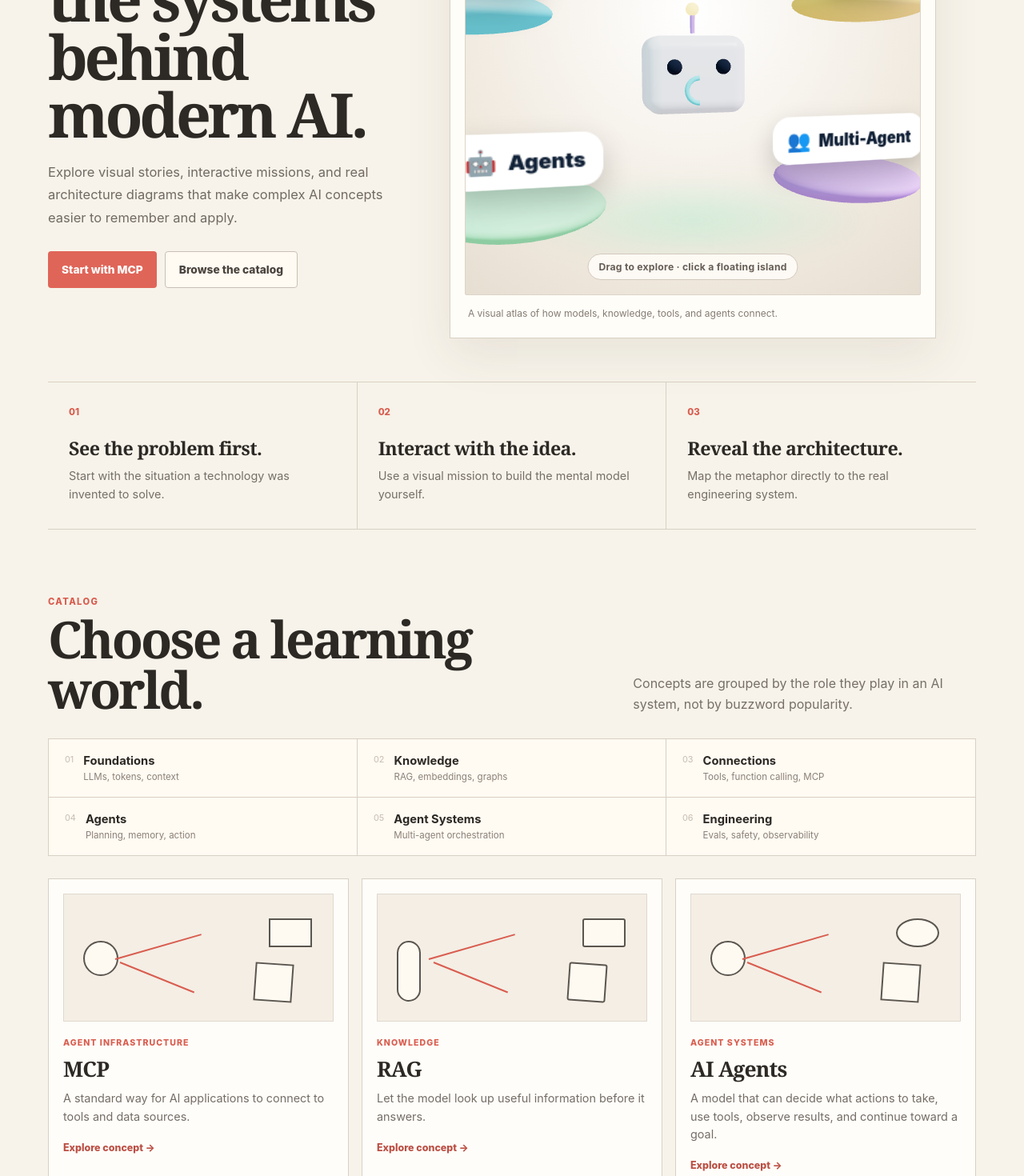
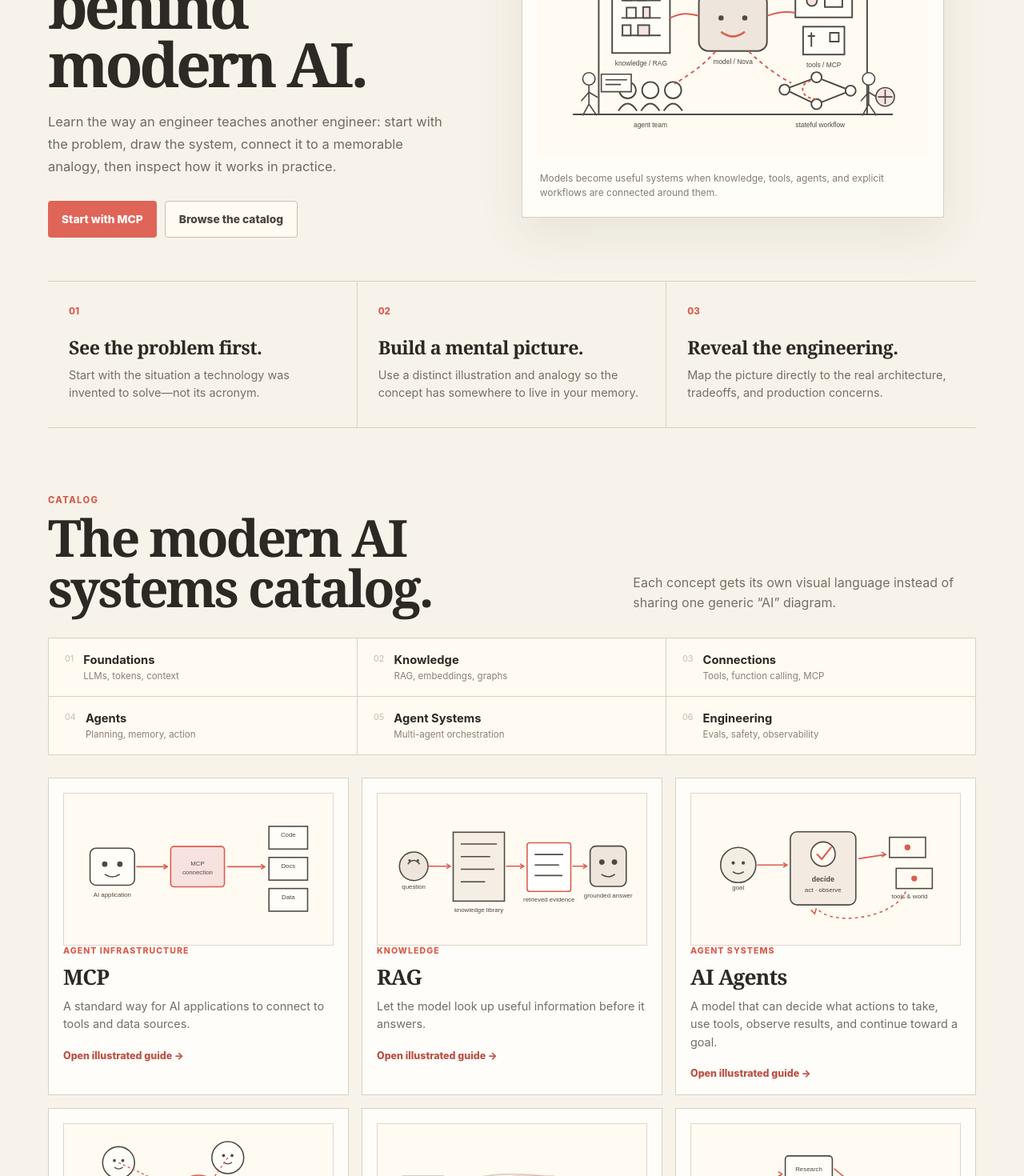
Before and after one commit to buianhtai/ai-atlas, a Next.js app: page / in a window 1280 px wide. Shown: the part 340-1810 px from the top of the page at 80% size. Built offline with nearby package versions, Linux system fonts and the light colour scheme.

Commit message:
refactor: make homepage an illustrated AI handbook

```diff
--- a/app/page.tsx
+++ b/app/page.tsx
@@ -1,6 +1,7 @@
 import Link from "next/link";
 import { Nav } from "@/components/Nav";
-import { ConceptWorld } from "@/components/ConceptWorld";
+import { AtlasOverviewIllustration } from "@/components/AtlasOverviewIllustration";
+import { ConceptIllustration } from "@/components/ConceptIllustration";
 import { concepts } from "@/lib/concepts";
 
 const categoryOrder = [
@@ -12,19 +13,6 @@ const categoryOrder = [
   { name: "Engineering", note: "Evals, safety, observability" },
 ];
 
-function ConceptSketch({ index }: { index: number }) {
-  const variant = index % 3;
-  return (
-    <div className={`conceptSketch conceptSketch--${variant}`} aria-hidden="true">
-      <div className="sketchNode sketchNode--a" />
-      <div className="sketchNode sketchNode--b" />
-      <div className="sketchNode sketchNode--c" />
-      <div className="sketchLine sketchLine--a" />
-      <div className="sketchLine sketchLine--b" />
-    </div>
-  );
-}
-
 export default function Home() {
   return (
     <>
@@ -34,35 +22,35 @@ export default function Home() {
           <div className="editorialHeroCopy">
             <div className="editorialKicker">AI concepts, explained visually</div>
             <h1>Understand the systems behind modern AI.</h1>
-            <p>Explore visual stories, interactive missions, and real architecture diagrams that make complex AI concepts easier to remember and apply.</p>
+            <p>Learn the way an engineer teaches another engineer: start with the problem, draw the system, connect it to a memorable analogy, then inspect how it works in practice.</p>
             <div className="editorialActions">
               <Link className="editorialPrimary" href="/learn/mcp">Start with MCP</Link>
               <a className="editorialSecondary" href="#catalog">Browse the catalog</a>
             </div>
           </div>
 
-          <div className="editorialHeroIllustration">
-            <div className="editorialIllustrationTitle">The AI systems map</div>
-            <ConceptWorld />
-            <div className="editorialIllustrationCaption">A visual atlas of how models, knowledge, tools, and agents connect.</div>
-          </div>
+          <figure className="editorialHeroIllustration">
+            <div className="editorialIllustrationTitle">The AI systems workshop</div>
+            <AtlasOverviewIllustration />
+            <figcaption className="editorialIllustrationCaption">Models become useful systems when knowledge, tools, agents, and explicit workflows are connected around them.</figcaption>
+          </figure>
         </section>
 
         <section className="editorialIntro container">
           <div className="editorialIntroCard">
             <span className="editorialNumber">01</span>
             <h2>See the problem first.</h2>
-            <p>Start with the situation a technology was invented to solve.</p>
+            <p>Start with the situation a technology was invented to solve—not its acronym.</p>
           </div>
           <div className="editorialIntroCard">
             <span className="editorialNumber">02</span>
-            <h2>Interact with the idea.</h2>
-            <p>Use a visual mission to build the mental model yourself.</p>
+            <h2>Build a mental picture.</h2>
+            <p>Use a distinct illustration and analogy so the concept has somewhere to live in your memory.</p>
           </div>
           <div className="editorialIntroCard">
             <span className="editorialNumber">03</span>
-            <h2>Reveal the architecture.</h2>
-            <p>Map the metaphor directly to the real engineering system.</p>
+            <h2>Reveal the engineering.</h2>
+            <p>Map the picture directly to the real architecture, tradeoffs, and production concerns.</p>
           </div>
         </section>
 
@@ -70,9 +58,9 @@ export default function Home() {
           <div className="editorialSectionTitle">
             <div>
               <span>Catalog</span>
-              <h2>Choose a learning world.</h2>
+              <h2>The modern AI systems catalog.</h2>
             </div>
-            <p>Concepts are grouped by the role they play in an AI system, not by buzzword popularity.</p>
+            <p>Each concept gets its own visual language instead of sharing one generic “AI” diagram.</p>
           </div>
 
           <div className="editorialCategories">
@@ -86,19 +74,21 @@ export default function Home() {
           </div>
 
           <div className="editorialConceptGrid" id="concepts">
-            {concepts.map((concept, index) => (
+            {concepts.map((concept) => (
               <Link href={`/learn/${concept.slug}`} className="editorialConceptCard" key={concept.slug}>
-                <ConceptSketch index={index} />
+                <div className="editorialConceptIllustration">
+                  <ConceptIllustration slug={concept.slug} />
+                </div>
                 <div className="editorialConceptMeta">{concept.category}</div>
                 <h3>{concept.name}</h3>
                 <p>{concept.simple}</p>
-                <span className="editorialConceptLink">Explore concept →</span>
+                <span className="editorialConceptLink">Open illustrated guide →</span>
               </Link>
             ))}
           </div>
         </section>
       </main>
-      <footer className="editorialFooter"><div className="container">AI Atlas · Visual learning for modern AI systems.</div></footer>
+      <footer className="editorialFooter"><div className="container">AI Atlas · Illustrated engineering guides for modern AI systems.</div></footer>
     </>
   );
 }
```
